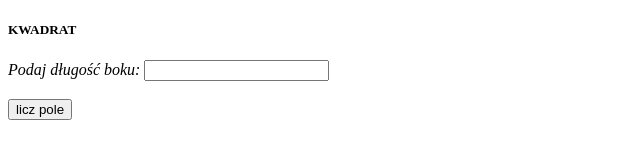
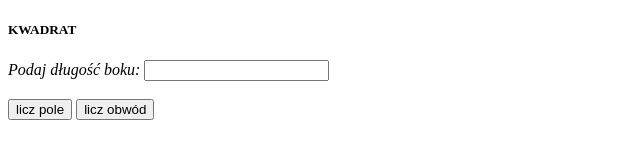
Before and after one commit to JoGrk/4eP, a plain HTML site: page egzaminacyjne/02_kwadrat/kwadrat.html in a window 1280 px wide. Shown: the whole page, without its empty margins (0-640 px from the left). Drawn offline with Linux system fonts and the light colour scheme.

Commit message:
kwadrat2

```diff
--- a/egzaminacyjne/02_kwadrat/kwadrat.html
+++ b/egzaminacyjne/02_kwadrat/kwadrat.html
@@ -13,6 +13,7 @@
     <br>
     <br>
     <input type="button" value="licz pole">
+    <input type="button" value="licz obwód" onclick="">
 
     <script src="./kwadrat.js"></script>
 </body>
```
